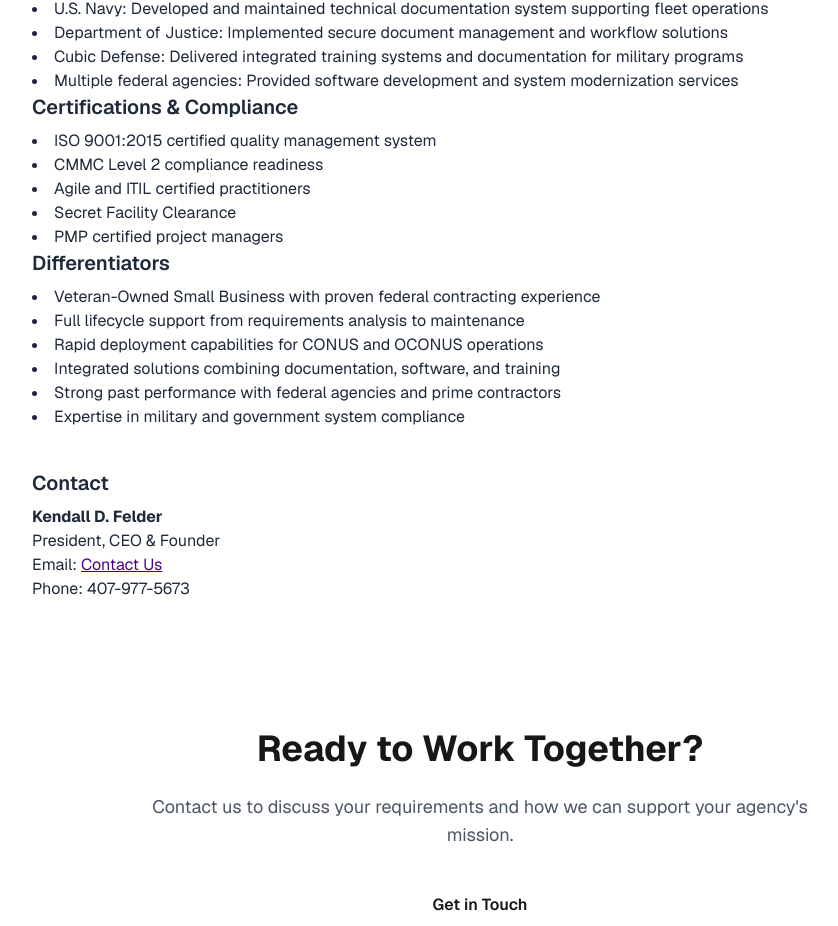
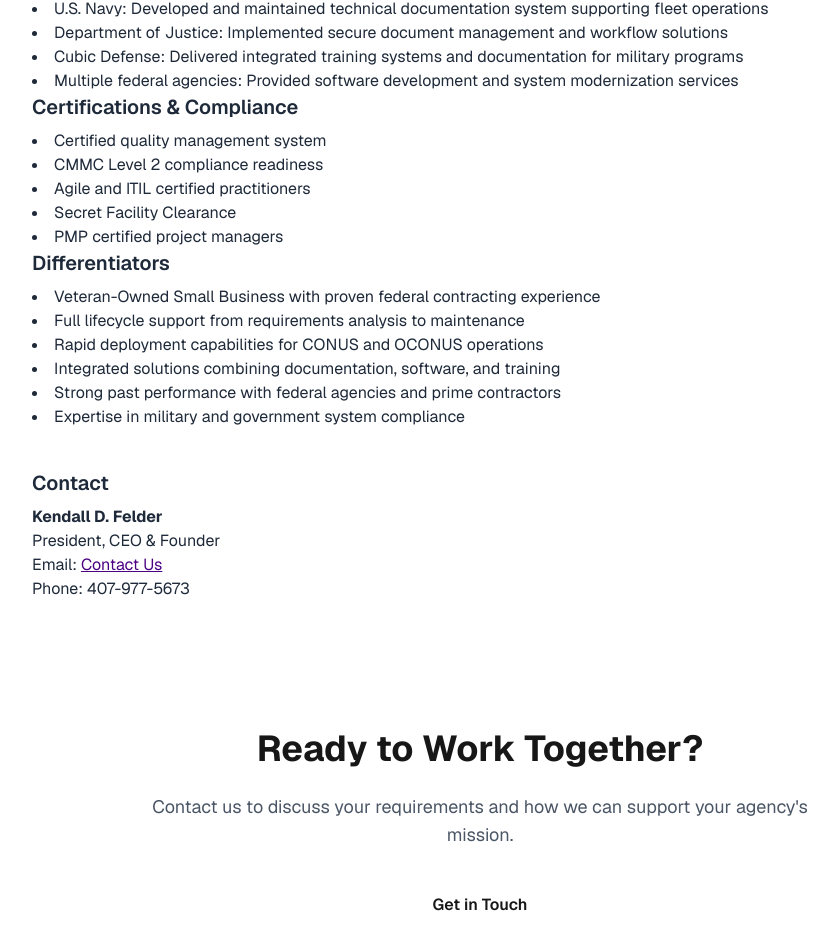
Before and after one commit to oldgraybuzzard/melkentech-website, a Next.js app: page /government in a window 1280 px wide. Shown: the part 3097-4023 px from the top of the page, without its empty margins (160-998 px from the left). Built offline with nearby package versions, Linux system fonts and the light colour scheme; no server answers.

Commit message:
Remove outdated ISO 9001:2015 references

```diff
--- a/src/app/about/page.tsx
+++ b/src/app/about/page.tsx
@@ -98,8 +98,8 @@
                 government and commercial clients.
               </p>
               <p className="text-gray-600 dark:text-gray-300 mb-6">
-                Our ISO 9001:2015 certification demonstrates our commitment to quality and continuous
-                improvement, ensuring that every project meets the highest standards of excellence.
+                Our commitment to quality and continuous improvement ensures that every project meets
+                the highest standards of excellence.
               </p>
             </div>
           </div>
--- a/src/app/page.tsx
+++ b/src/app/page.tsx
@@ -178,7 +178,7 @@
               <div className="flex justify-center mb-4">
                 <Image
                   src="/images/ISO 9001.png"
-                  alt="ISO 9001:2015 Certification"
+                  alt="ISO 9001 Certification"
                   width={120}
                   height={120}
                   className="object-contain w-auto h-auto"
@@ -187,7 +187,7 @@
                 />
               </div>
               <h3 className="text-xl font-semibold mb-2 text-gray-900 dark:text-white">
-                ISO 9001:2015 Certified
+                ISO 9001 Certified
               </h3>
               <p className="text-gray-600 dark:text-gray-300">
                 Comprehensive quality management system ensuring consistent excellence in service delivery
--- a/src/components/government/CapabilityStatement.tsx
+++ b/src/components/government/CapabilityStatement.tsx
@@ -194,7 +194,7 @@
           <div className="avoid-break">
             <h3 className="text-xl font-semibold mb-2">Certifications & Compliance</h3>
             <ul className="list-disc list-inside">
-              <li>ISO 9001:2015 certified quality management system</li>
+              <li>Certified quality management system</li>
               <li>CMMC Level 2 compliance readiness</li>
               <li>Agile and ITIL certified practitioners</li>
               <li>Secret Facility Clearance</li>
--- a/src/components/government/CertificationsSection.tsx
+++ b/src/components/government/CertificationsSection.tsx
@@ -29,7 +29,7 @@
               />
               <Image
                 src="/images/ISO 9001.png"
-                alt="ISO 9001:2015 Certification"
+                alt="ISO 9001 Certification"
                 width={150}
                 height={150}
                 className="object-contain w-auto h-auto"
--- a/src/data/timeline.ts
+++ b/src/data/timeline.ts
@@ -51,7 +51,7 @@
   {
     id: "8",
     year: "2021",
-    title: "ISO 9001:2015 Certification",
+    title: "ISO Certification Achieved",
     description: "Achieved ISO certification, reinforcing our commitment to quality, efficiency, and continuous improvement."
   },
   {
```
